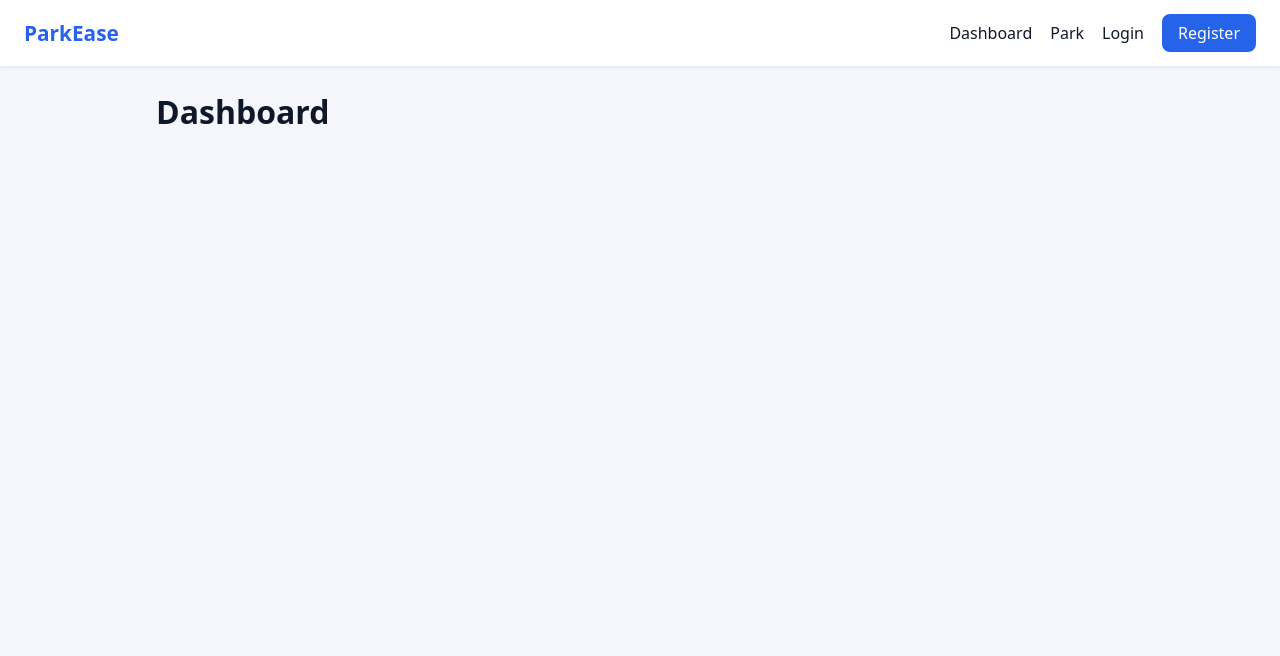
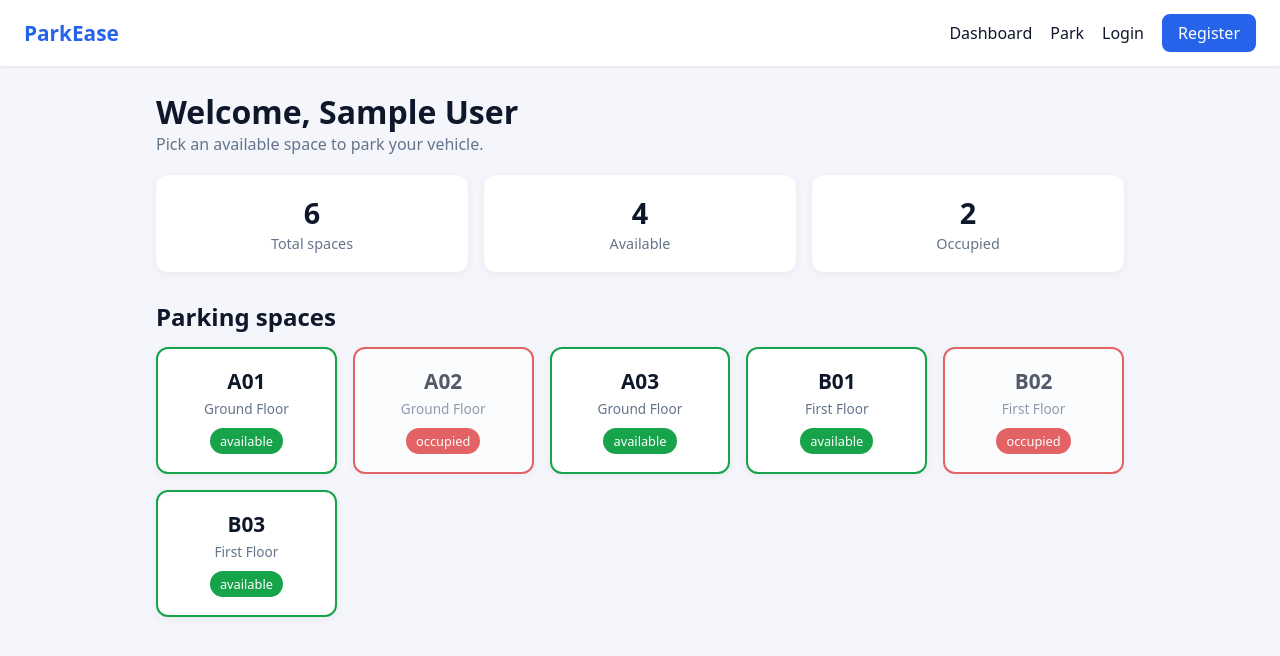
Before and after one commit to Faithgabriel1/Quizzy, a React app in the folder frontend/: page /dashboard in a window 1280 px wide. Shown: the top 656 px of the page. Built offline with nearby package versions, Linux system fonts and the light colour scheme; no server answers; sample sign-in values are in the browser's storage; the HTML template or start-up script is replaced by a standard one.

Commit message:
Add dashboard with parking space grid and mock API

```diff
--- a/frontend/src/index.css
+++ b/frontend/src/index.css
@@ -36,3 +36,21 @@ a { text-decoration: none; color: inherit; }
 .auth-switch { margin-top: 16px; text-align: center; color: var(--muted); }
 .auth-switch a { color: var(--blue); }
 .error { color: var(--red); margin-bottom: 12px; }
+.dash-header { margin-bottom: 20px; }
+.dash-header p { color: var(--muted); }
+.stats { display: grid; grid-template-columns: repeat(3, 1fr); gap: 16px; margin-bottom: 28px; }
+.stat { background: white; padding: 18px; border-radius: 12px; text-align: center;
+  box-shadow: 0 2px 10px rgba(0,0,0,.06); }
+.stat strong { display: block; font-size: 1.8rem; }
+.stat span { color: var(--muted); font-size: .9rem; }
+.space-grid { display: grid; grid-template-columns: repeat(auto-fill, minmax(150px, 1fr)); gap: 16px; }
+.space-card { background: white; border-radius: 12px; padding: 18px; text-align: center;
+  border: 2px solid transparent; box-shadow: 0 2px 10px rgba(0,0,0,.06); }
+.space-card h3 { font-size: 1.3rem; }
+.space-card p { color: var(--muted); font-size: .85rem; margin: 4px 0 10px; }
+.space-card.available { border-color: var(--green); cursor: pointer; }
+.space-card.occupied { border-color: var(--red); opacity: .7; }
+.badge { display: inline-block; padding: 4px 10px; border-radius: 20px; font-size: .8rem; color: white; }
+.badge.available { background: var(--green); }
+.badge.occupied { background: var(--red); }
+.section-title { margin: 8px 0 14px; }
--- a/frontend/src/pages/Dashboard.jsx
+++ b/frontend/src/pages/Dashboard.jsx
@@ -1,3 +1,62 @@
+import { useEffect, useState } from 'react'
+import { Navigate, useNavigate } from 'react-router-dom'
+import { getSpaces } from '../services/api'
+
 export default function Dashboard() {
-  return <h1>Dashboard</h1>
+  const navigate = useNavigate()
+  const [spaces, setSpaces] = useState([])
+  const [loading, setLoading] = useState(true)
+  const [error, setError] = useState('')
+
+  const user = JSON.parse(localStorage.getItem('user') || 'null')
+
+  useEffect(() => {
+    getSpaces()
+      .then(setSpaces)
+      .catch((err) => setError(err.message))
+      .finally(() => setLoading(false))
+  }, [])
+
+  // Not logged in: send to login page
+  if (!user) return <Navigate to="/login" replace />
+
+  const available = spaces.filter((s) => s.status === 'available').length
+  const occupied = spaces.length - available
+
+  function choose(space) {
+    if (space.status === 'available') navigate('/park', { state: { space } })
+  }
+
+  return (
+    <div>
+      <div className="dash-header">
+        <h1>Welcome{user.name ? `, ${user.name}` : ''}</h1>
+        <p>Pick an available space to park your vehicle.</p>
+      </div>
+
+      <div className="stats">
+        <div className="stat"><strong>{spaces.length}</strong><span>Total spaces</span></div>
+        <div className="stat"><strong>{available}</strong><span>Available</span></div>
+        <div className="stat"><strong>{occupied}</strong><span>Occupied</span></div>
+      </div>
+
+      <h2 className="section-title">Parking spaces</h2>
+      {loading && <p>Loading spaces...</p>}
+      {error && <p className="error">{error}</p>}
+
+      <div className="space-grid">
+        {spaces.map((space) => (
+          <div
+            key={space._id}
+            className={`space-card ${space.status}`}
+            onClick={() => choose(space)}
+          >
+            <h3>{space.spaceNumber}</h3>
+            <p>{space.location}</p>
+            <span className={`badge ${space.status}`}>{space.status}</span>
+          </div>
+        ))}
+      </div>
+    </div>
+  )
 }
--- /dev/null
+++ b/frontend/src/services/api.js
@@ -0,0 +1,26 @@
+// All backend calls go through this file.
+// When the real API is ready, set USE_MOCK = false and fix the endpoints here.
+const USE_MOCK = true
+const API_URL = import.meta.env.VITE_API_URL || 'http://localhost:5000/api'
+
+// PLACEHOLDER fee rule from the guide: confirm with the team.
+export function calculateFee(hours) {
+  const h = Math.max(1, Math.ceil(hours))
+  return 500 + (h - 1) * 300
+}
+
+const mockSpaces = [
+  { _id: '1', spaceNumber: 'A01', location: 'Ground Floor', status: 'available' },
+  { _id: '2', spaceNumber: 'A02', location: 'Ground Floor', status: 'occupied' },
+  { _id: '3', spaceNumber: 'A03', location: 'Ground Floor', status: 'available' },
+  { _id: '4', spaceNumber: 'B01', location: 'First Floor', status: 'available' },
+  { _id: '5', spaceNumber: 'B02', location: 'First Floor', status: 'occupied' },
+  { _id: '6', spaceNumber: 'B03', location: 'First Floor', status: 'available' },
+]
+
+export async function getSpaces() {
+  if (USE_MOCK) return mockSpaces
+  const res = await fetch(`${API_URL}/parking-spaces`)
+  if (!res.ok) throw new Error('Could not load parking spaces')
+  return res.json()
+}
```
